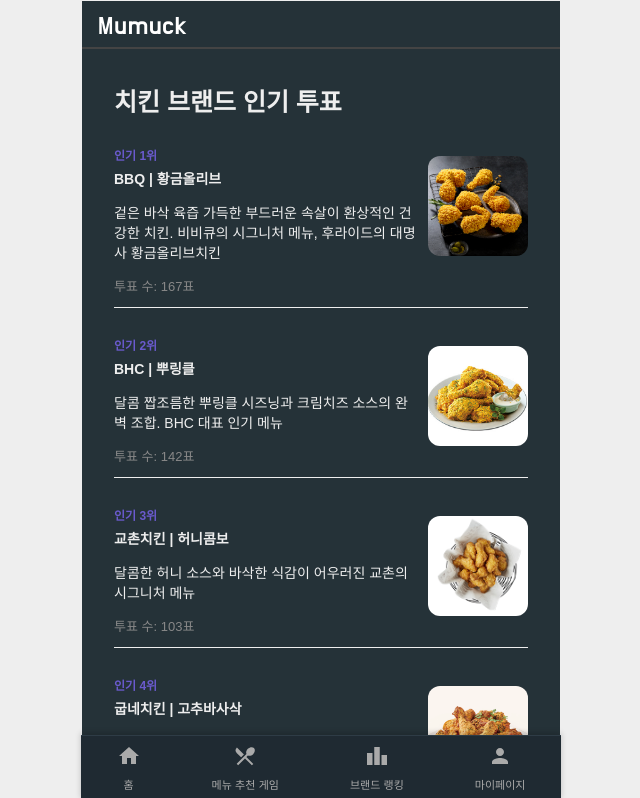
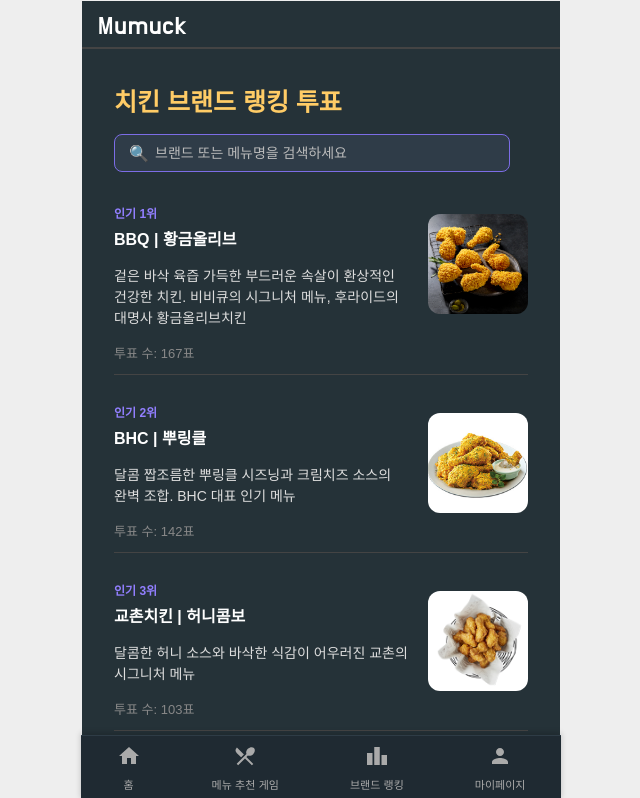
Before and after one commit to YeongjunHwang/mumuck, a React (Create React App) app: page /tier/Chicken in a window 1280 px wide. Shown: the top 798 px of the page, without its empty margins (319-959 px from the left). Built offline with nearby package versions, Linux system fonts and the light colour scheme; no server answers.

Commit message:
menu css 수정

```diff
--- a/src/pages/TierPage/menu/Chicken.tsx
+++ b/src/pages/TierPage/menu/Chicken.tsx
@@ -1,12 +1,32 @@
+import { useState } from 'react';
 import { chickenBrands } from './chickenBrands';
 import './menu.css';
 
 const Chicken = () => {
+    const [search, setSearch] = useState('');
+
+    const filteredBrands = chickenBrands.filter((item) =>
+        item.brand.toLowerCase().includes(search.toLowerCase()) ||
+        item.name.toLowerCase().includes(search.toLowerCase())
+    );
+
     return (
         <div className="chicken-page">
-            <h2 className="page-title">치킨 브랜드 인기 투표</h2>
+            <h2 className="page-title">치킨 브랜드 랭킹 투표</h2>
+
+            <div className="search-wrapper">
+                <span className="search-icon">🔍</span>
+                <input
+                    type="text"
+                    className="search-input"
+                    placeholder="브랜드 또는 메뉴명을 검색하세요"
+                    value={search}
+                    onChange={(e) => setSearch(e.target.value)}
+                />
+            </div>
+
             <div className="menu-list">
-                {chickenBrands.map((item, idx) => (
+                {filteredBrands.map((item, idx) => (
                     <div key={idx} className="menu-card">
                         <div className="menu-info">
                             <span className="tag">인기 {idx + 1}위</span>
@@ -22,6 +42,9 @@ const Chicken = () => {
                         />
                     </div>
                 ))}
+                {filteredBrands.length === 0 && (
+                    <p className="no-result">검색 결과가 없습니다.</p>
+                )}
             </div>
         </div>
     );
--- a/src/pages/TierPage/menu/menu.css
+++ b/src/pages/TierPage/menu/menu.css
@@ -1,5 +1,5 @@
 .page-title {
-  color: #eee;
+  color: #ffcc66;
   font-size: 25px;
   font-weight: bold;
   margin-bottom: 16px;
@@ -16,7 +16,7 @@
 .menu-card {
   display: flex;
   justify-content: space-between;
-  border-bottom: 1px solid #eee;
+  border-bottom: 1px solid #444;
   padding: 12px 0;
 }
 
@@ -25,27 +25,30 @@
 }
 
 .tag {
-  color: #6a5acd;
+  color: #927fff;
   font-weight: bold;
   font-size: 12px;
 }
 
 .menu-title {
-  color: #eee;
-  font-size: 14px;
+  color: #ffffff;
+  font-size: 16px;
   font-weight: bold;
   margin-top: 4px;
 }
 
 .menu-desc {
-  color: #eee;
+  color: #dddddd;
   font-size: 14px;
   margin-top: 4px;
+  max-width: 480px;
+  line-height: 1.5;
+  word-break: keep-all;
 }
 
 .menu-review {
   font-size: 13px;
-  color: #888;
+  color: #888888;
 }
 
 .menu-image {
@@ -56,3 +59,39 @@
   margin-left: 12px;
   border-radius: 12px;
 }
+
+.search-wrapper {
+  padding: 0 12px;
+  margin-bottom: 20px;
+  position: relative;
+}
+
+.search-icon {
+  position: absolute;
+  top: 50%;
+  left: 20px;
+  transform: translateY(-50%);
+  color: #bbb;
+  font-size: 16px;
+  pointer-events: none;
+}
+
+.search-input {
+  width: 100%;
+  padding: 10px 14px 10px 40px;
+  font-size: 14px;
+  border: 1px solid #7c6de6;
+  border-radius: 8px;
+  background-color: #2f3c48;
+  color: #fff;
+  outline: none;
+  box-sizing: border-box; /* ✅ padding 포함해도 100% 넘지 않음 */
+}
+
+.search-input:focus {
+  border-color: #a694f9;
+}
+
+.search-input::placeholder {
+  color: #bbb;
+}
```
